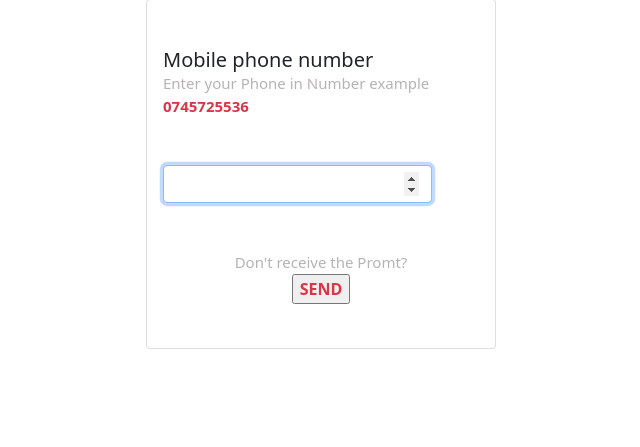
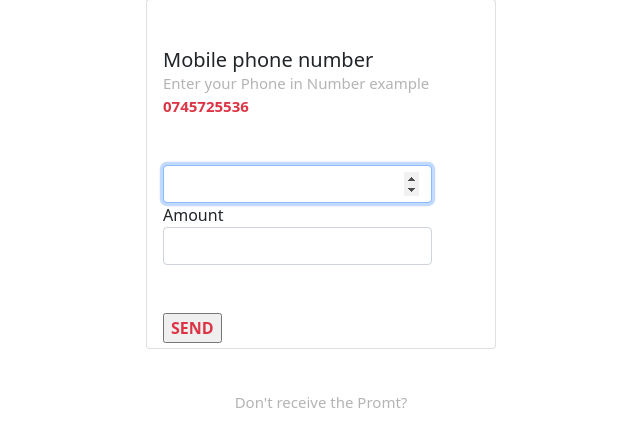
Before and after one commit to Elijah72/Digicare, a Django app: page /payment/ in a window 1280 px wide. Shown: the part 226-673 px from the top of the page, without its empty margins (319-959 px from the left). Run offline with Django 5.2, Linux system fonts and the light colour scheme; some libraries are stand-ins or nearby versions.

Commit message:
payment changes

```diff
--- a/care/views.py
+++ b/care/views.py
@@ -80,7 +80,7 @@ class PaymentTemplateView(TemplateView):
         cl = MpesaClient()
         # Use a Safaricom phone number that you have access to, for you to be able to view the prompt.
         phone_number = phone_numbers
-        amount = 1
+        amount = int(request.POST.get("amount"))
         account_reference = 'reference'
         transaction_desc = 'Description'
         callback_url = 'https://api.darajambili.com/express-payment';
--- a/templates/payment.html
+++ b/templates/payment.html
@@ -17,9 +17,15 @@
             <div class="d-flex flex-row mt-5">
                 <form action="" method="post">
                     {% csrf_token %}
-                    <input type="number" name="phone_number" class="form-control" autofocus=""></div>
+                    <input type="number" name="phone_number" class="form-control" autofocus="">
+                    <label for="amount">Amount</label>
+                    <input type="number" name="amount" class="form-control" autofocus=""><br>
+                    <br>
+                     <input type="submit" value="SEND"  class="font-weight-bold text-danger cursor">
+
+            </div>
                     <div class="text-center mt-5"><span class="d-block mobile-text">Don't receive the Promt?</span>
-                        <input type="submit" value="SEND"  class="font-weight-bold text-danger cursor">
+
                         </div>
 
                 </form>
```
Also changed, not shown: db.sqlite3.
